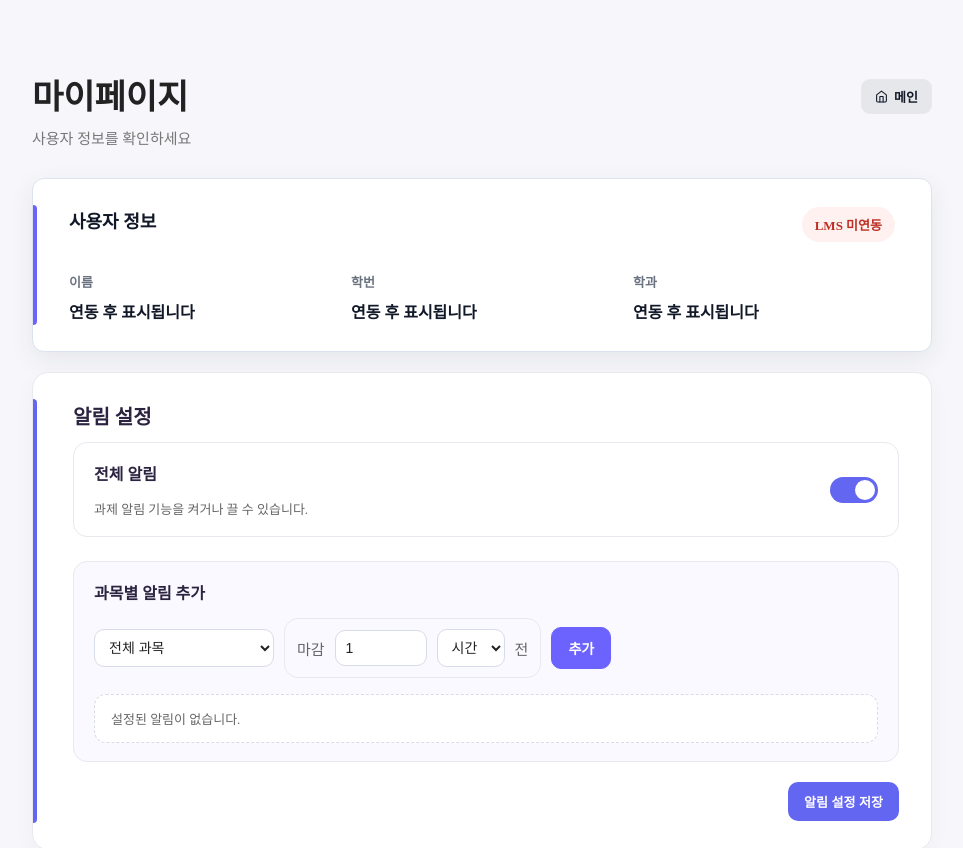
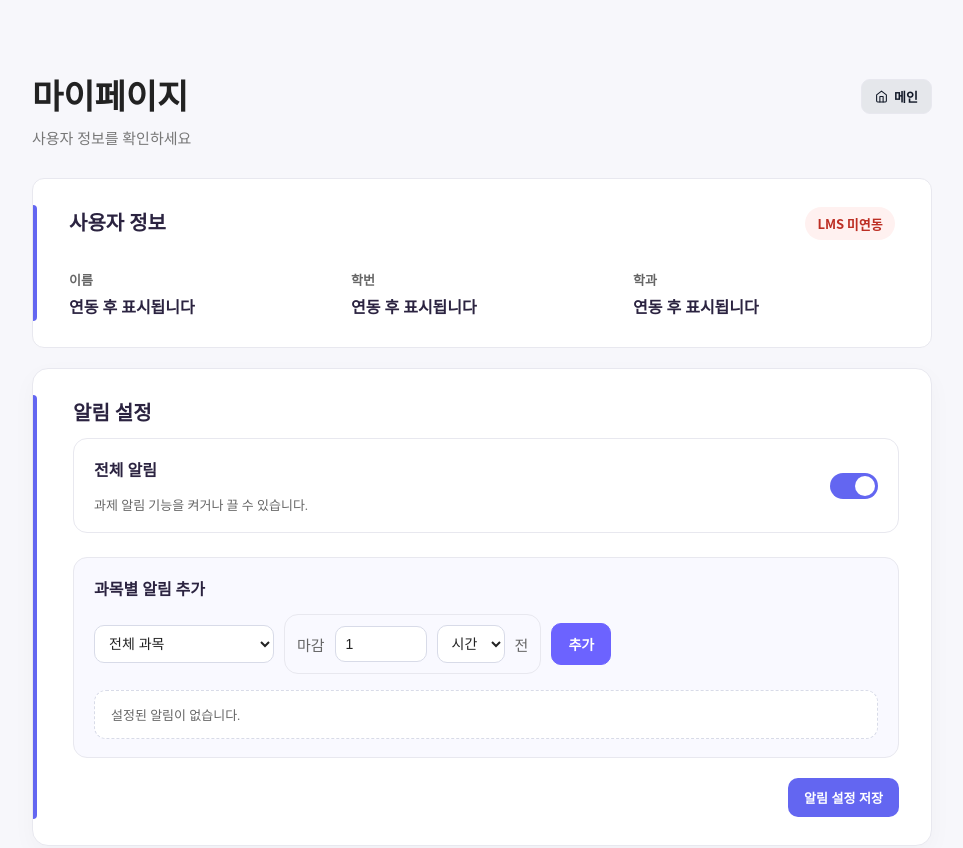
Before and after one commit to KadenID/OSBP_Team_NULL, a React (Vite) app in the folder client/: page /mypage in a window 1280 px wide. Shown: the top 848 px of the page, without its empty margins (158-1121 px from the left). Built offline with nearby package versions, Linux system fonts and the light colour scheme.

Commit message:
style: 사용자 정보 폰트 수정

```diff
--- a/client/src/Components/my_page/User-Info.css
+++ b/client/src/Components/my_page/User-Info.css
@@ -1,19 +1,21 @@
 /* 사용자 정보 카드 */
 .user-info-card {
-  --user-card-bg: #ffffff;
-  --user-card-border: #dce3ee;
-  --user-card-shadow: rgba(23, 32, 51, 0.08);
+  --user-card-bg: var(--card-bg);
+  --user-card-border: var(--card-border);
+  --user-card-shadow: var(--card-shadow);
 
-  --user-accent: #6c63ff;
+  --user-accent: var(--primary);
 
-  --user-text-main: #111827;
-  --user-text-sub: #6b7280;
+  --user-text-main: var(--card-title);
+  --user-text-sub: var(--card-content);
 
   --lms-connected-bg: #e7f7ef;
   --lms-connected-text: #137a44;
 
   --lms-disconnected-bg: #fff1f0;
   --lms-disconnected-text: #bd2f24;
+
+  font-family: inherit;
 
   position: relative;
   box-sizing: border-box;
@@ -55,7 +57,7 @@
 
 .user-info-title {
   margin: 0;
-  font-size: 18px;
+  font-size: 20px;
   font-weight: 700;
   color: var(--user-text-main);
 }
@@ -65,10 +67,11 @@
   display: inline-flex;
   align-items: center;
   flex-shrink: 0;
-  padding: 8px 13px;
+  padding: 7px 12px;
   border-radius: 999px;
+  font-family: "Noto Sans CJK KR", "Noto Sans KR", system-ui, sans-serif;
   font-size: 13px;
-  font-weight: 800;
+  font-weight: 700;
   white-space: nowrap;
 }
 
@@ -98,7 +101,7 @@
   display: block;
   margin-bottom: 8px;
   font-size: 13px;
-  font-weight: 700;
+  font-weight: 600;
   color: var(--user-text-sub);
 }
 
@@ -106,6 +109,7 @@
   display: block;
   font-size: 16px;
   font-weight: 700;
+  line-height: 1.4;
   color: var(--user-text-main);
   overflow-wrap: break-word;
 }
@@ -113,15 +117,6 @@
 /* 다크모드 */
 @media (prefers-color-scheme: dark) {
   .user-info-card {
-    --user-card-bg: #2a3446;
-    --user-card-border: #3b4658;
-    --user-card-shadow: rgba(0, 0, 0, 0.22);
-
-    --user-accent: #8b82ff;
-
-    --user-text-main: #f9fafb;
-    --user-text-sub: #c4ccd8;
-
     --lms-connected-bg: rgba(34, 197, 94, 0.18);
     --lms-connected-text: #86efac;
 
```
